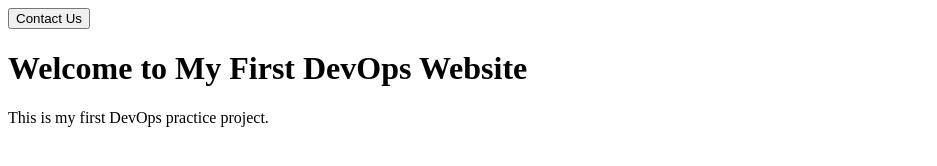
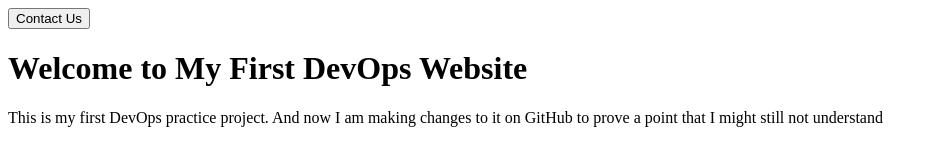
Before and after one commit to zainfarooq2853-maker/MyWebsite, a plain HTML site: page index.html in a window 1280 px wide. Shown: the whole page, without its empty margins (0-937 px from the left). Drawn offline with Linux system fonts and the light colour scheme.

Commit message:
Update index.html

```diff
--- a/index.html
+++ b/index.html
@@ -6,6 +6,6 @@
 <button>Contact Us</button>
 <body>
 <h1>Welcome to My First DevOps Website</h1>
-<p>This is my first DevOps practice project.</p>
+<p>This is my first DevOps practice project. And now I am making changes to it on GitHub to prove a point that I might still not understand</p>
 </body>
 </html>
```
